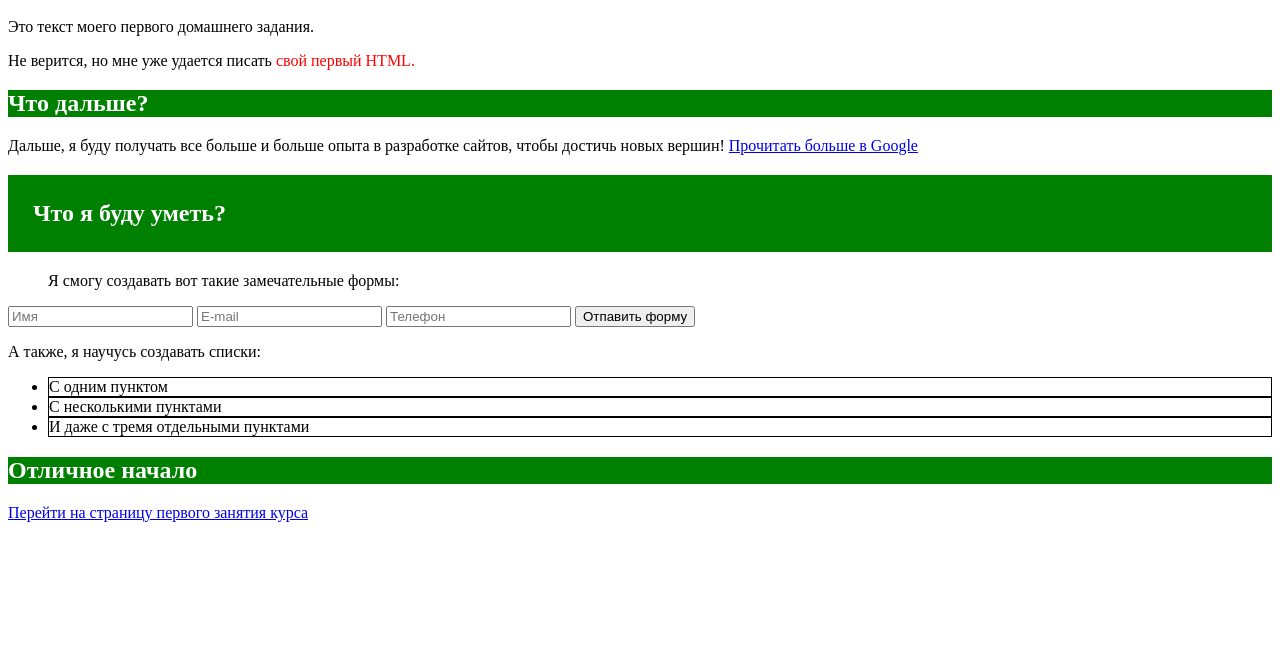
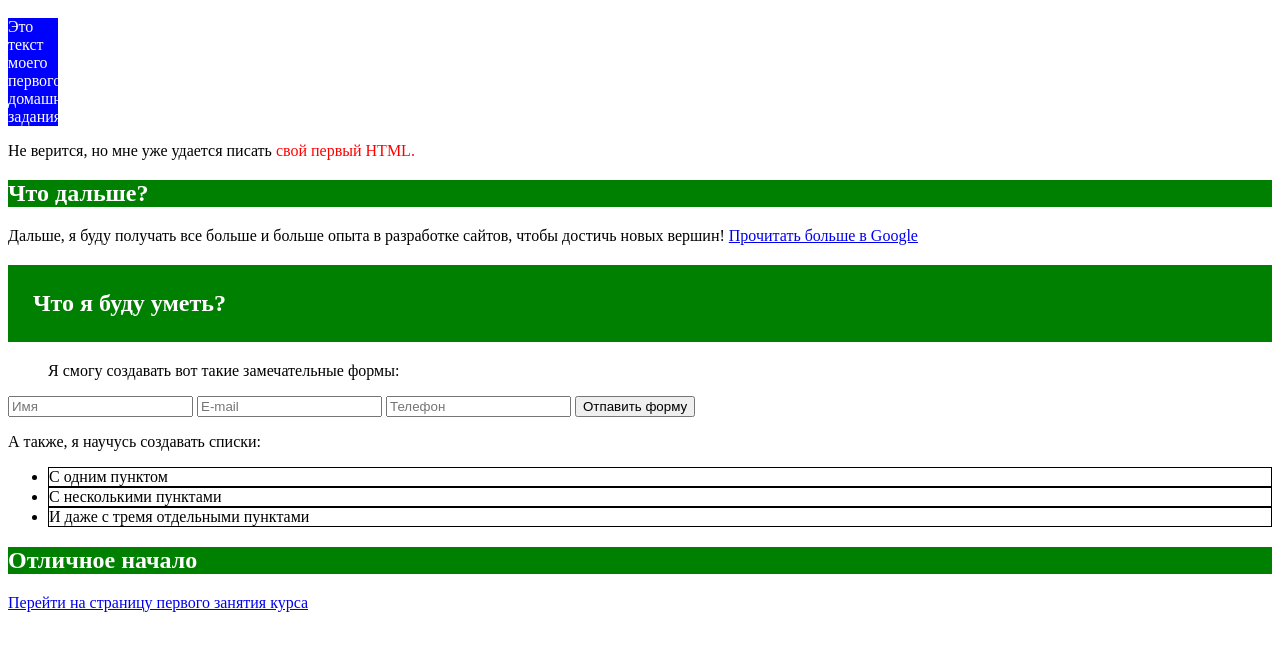
Before and after one commit to AleksandrPysartsov/WayUp, a plain HTML site: page index.html in a window 1280 px wide. Shown: the part 123-774 px from the top of the page. Drawn offline with Linux system fonts and the light colour scheme.

Commit message:
Update slyle.css

```diff
--- a/slyle.css
+++ b/slyle.css
@@ -9,6 +9,12 @@ h1 {
 h2 {
     background-color: green;
     color: #fff;
+}
+
+.first-block {
+    background-color: blue;
+    color: #fff;
+    width: 50px;
 }
 
 p span {
```
